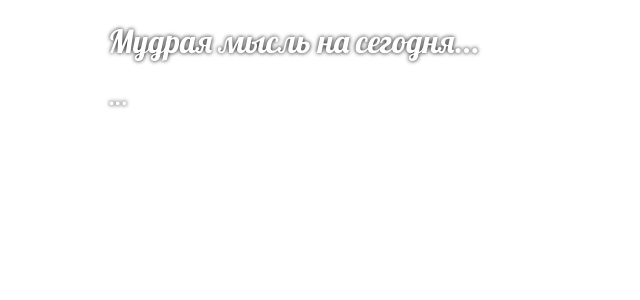
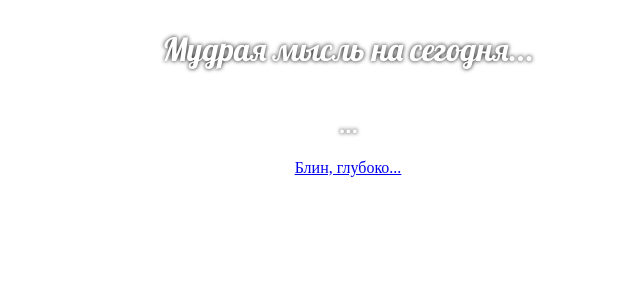
Before and after one commit to exp-f/markovify_prikoli, a Flask app: template templates/tpl.html in a window 1280 px wide. Shown: the top 300 px of the page, without its empty margins (292-932 px from the left). Run offline with Flask 2, Linux system fonts and the light colour scheme; the template is opened without the code that fills it, so the values that code supplies are empty; parts of the project's set-up code (start-up, migrations or seed data) failed here and were passed over; some libraries are stand-ins or nearby versions.

Commit message:
Яндекс-метрика блин)

```diff
--- a/templates/tpl.html
+++ b/templates/tpl.html
@@ -2,7 +2,7 @@
 <html lang="en">
 <head>
     <meta charset="UTF-8">
-    <title>Прикол)</title>
+    <title>Киберпословицы блин)</title>
     <link href="https://fonts.googleapis.com/css?family=Lobster" rel="stylesheet">
     <link href="https://fonts.googleapis.com/css?family=Roboto" rel="stylesheet">
     <style>
@@ -22,6 +22,9 @@
         .wrapper {
             max-width: 480px;
             margin: 0 auto;
+            display: flex;
+            flex-direction: column;
+            align-items: center;
         }
     </style>
 </head>
@@ -29,16 +32,25 @@
 <div class="wrapper">
     <h1 class="pre">Мудрая мысль на сегодня...</h1>
     <h2 id="msg" class="msg">{{ msg }}...</h2>
+    <a data-size="large" href="https://twitter.com/intent/tweet?text={{ msg }}&via=exp_fld" class="twitter-share-button" data-show-count="false">Блин, глубоко...</a>
 </div>
+<!-- Yandex.Metrika counter -->
+<script async src="https://platform.twitter.com/widgets.js" charset="utf-8"></script>
+<script type="text/javascript" >
+   (function(m,e,t,r,i,k,a){m[i]=m[i]||function(){(m[i].a=m[i].a||[]).push(arguments)};
+   m[i].l=1*new Date();k=e.createElement(t),a=e.getElementsByTagName(t)[0],k.async=1,k.src=r,a.parentNode.insertBefore(k,a)})
+   (window, document, "script", "https://mc.yandex.ru/metrika/tag.js", "ym");
+
+   ym(52705240, "init", {
+        clickmap:true,
+        trackLinks:true,
+        accurateTrackBounce:true
+   });
+</script>
+<noscript><div><img src="https://mc.yandex.ru/watch/52705240" style="position:absolute; left:-9999px;" alt="" /></div></noscript>
+<!-- /Yandex.Metrika counter -->
 </body>
 <script defer>
-    let msgContainer = document.getElementById('msg');
-    setInterval(() => {
-        fetch('/msg')
-            .then(r => r.text())
-            .then(text => {
-                msgContainer.innerText = text
-            });
-    }, 3000);
+
 </script>
 </html>
```
